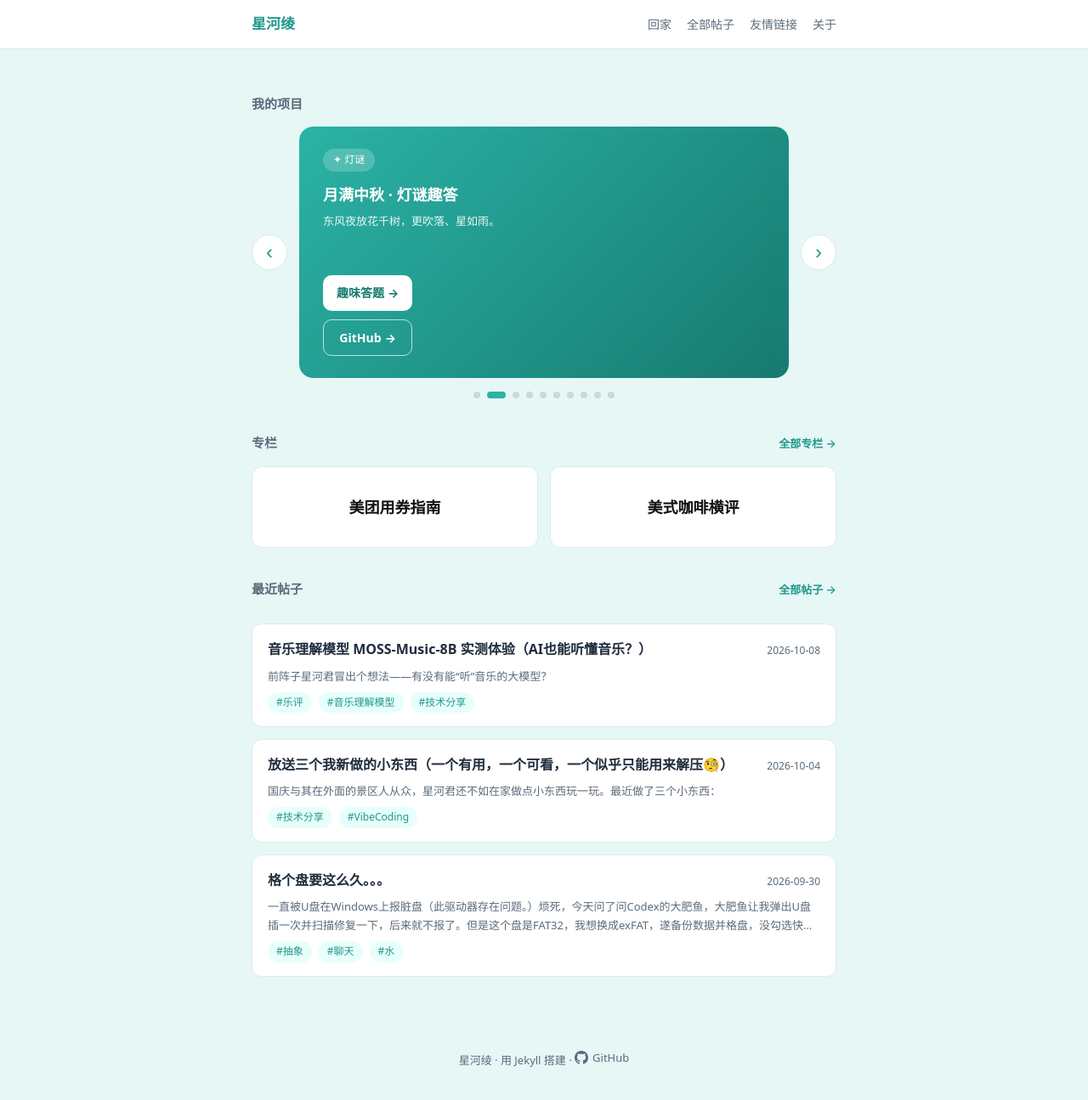
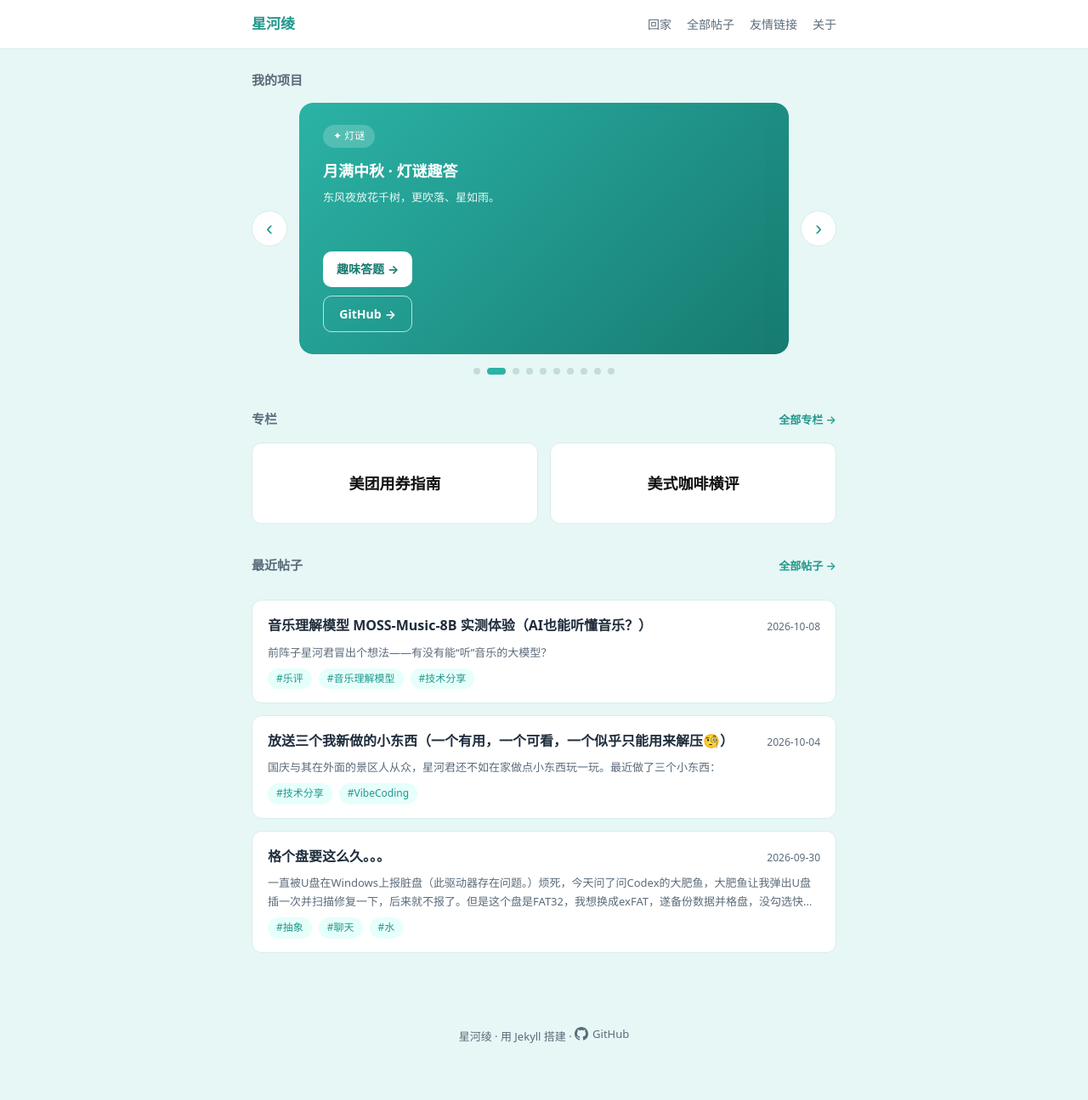
Before and after one commit to tony-he-xhxk/tony-he-xhxk.github.io, a Jekyll site: the page built from index.html, in a window 1280 px wide and 1295 px high. Shown: the whole window at 85% size. Built offline with Jekyll 4.4.1, drawn with Linux system fonts in a browser that asks for light colours; the list of posts is cut into pages by our own code.

Commit message:
fix: 缩小页眉与首行的间距

```diff
--- a/assets/css/style.css
+++ b/assets/css/style.css
@@ -50,7 +50,7 @@ a:hover { text-decoration: underline; }
 }
 
 /* 项目卡片轮播 */
-.projects { margin: 28px 0 40px; }
+.projects { margin: 0 0 40px; }
 .carousel { display: flex; align-items: center; gap: 14px; }
 .carousel-viewport { flex: 1; overflow: hidden; border-radius: 16px; }
 .projects-track { display: flex; transition: transform .5s ease; }
```
